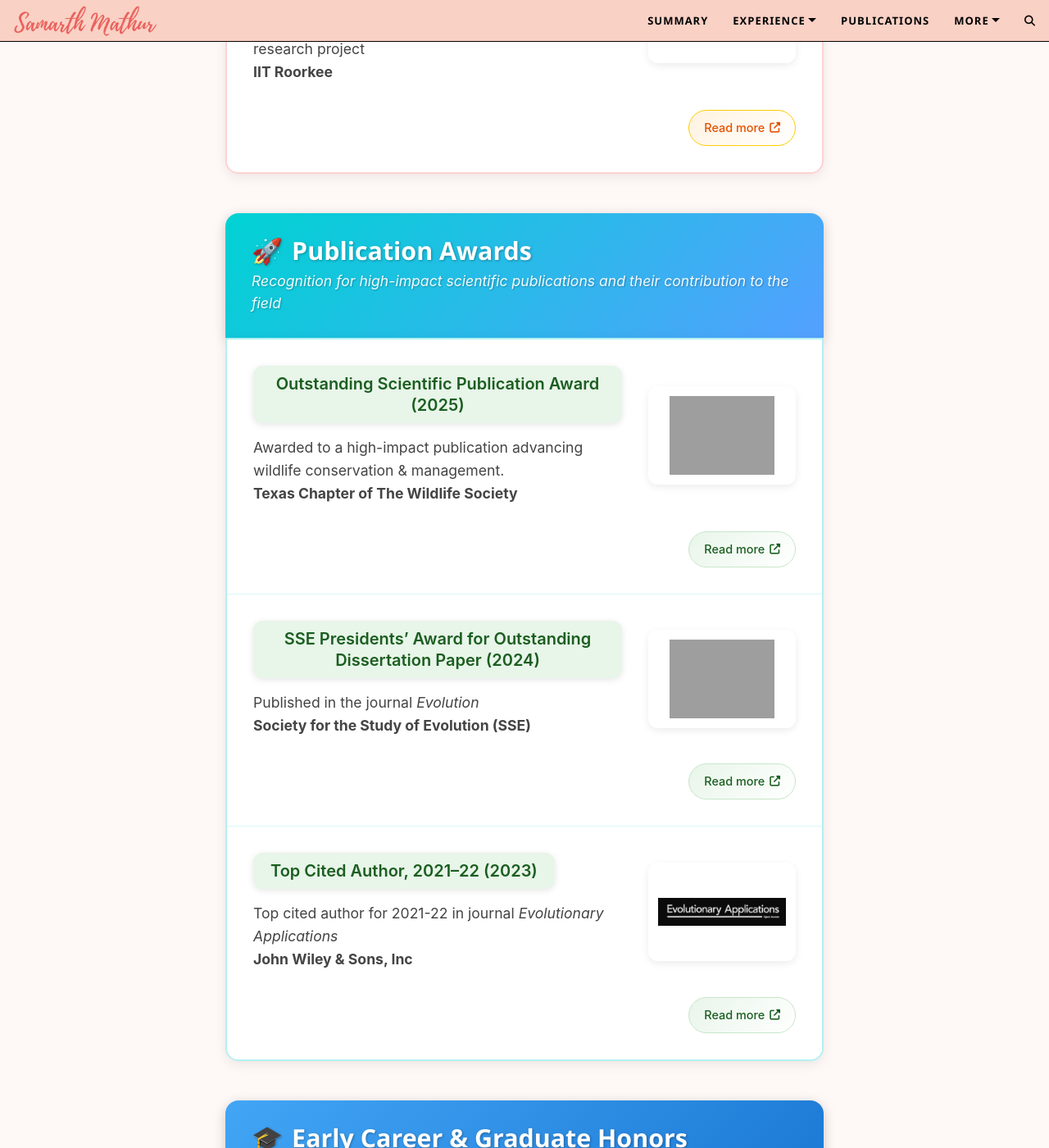
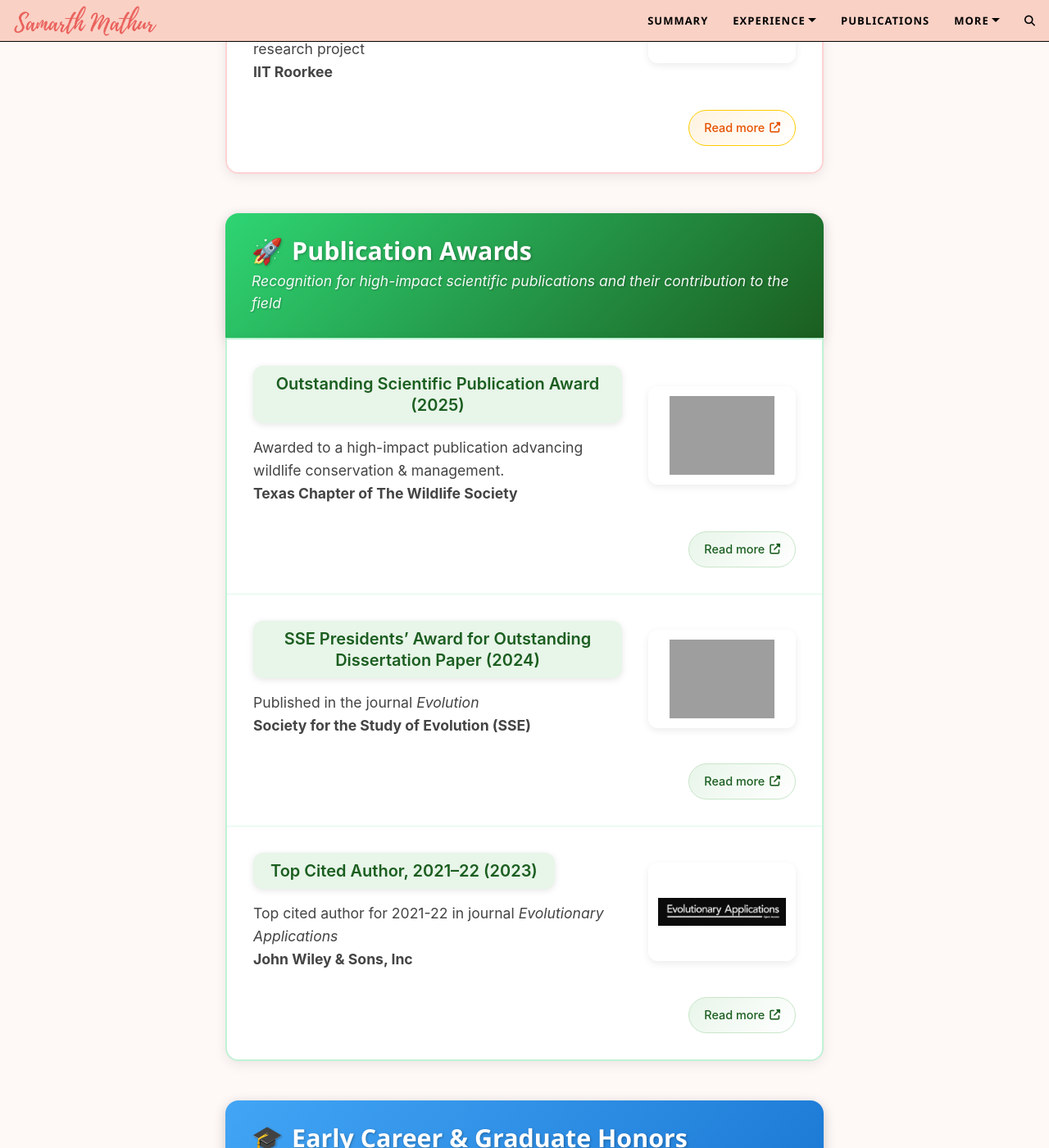
Before and after one commit to samarth8392/samarth8392.github.io, a Jekyll site: the page built from awards.md, in a window 1280 px wide and 1400 px high, scrolled down 1718 px. Shown: the whole window at 82% size. Built offline with Jekyll 4.4.1, drawn with Linux system fonts in a browser that asks for light colours; comment, search, counter and statistics services are not loaded; grey boxes are pictures that could not be loaded.

Commit message:
style: change Publication Awards header to green to match badge accent
The header banner used a teal-to-blue gradient while the badges inside
used green (#1b5e20); switch the gradient and border variables to the
green already defined for this category's hover state so the header
matches the content.

```diff
--- a/assets/css/awards.css
+++ b/assets/css/awards.css
@@ -314,12 +314,12 @@
 
 /* Publication Category */
 .category-header.publication {
-  background: linear-gradient(135deg, #00d2d3, #54a0ff);
+  background: linear-gradient(135deg, #2ed573, #1b5e20);
 }
 
 .category-badges.publication {
-  --category-border: rgba(0, 210, 211, 0.3);
-  --category-light-border: rgba(0, 210, 211, 0.15);
+  --category-border: rgba(46, 213, 115, 0.3);
+  --category-light-border: rgba(46, 213, 115, 0.15);
   --category-hover-bg: rgba(46, 213, 115, 0.03);
   --org-background: linear-gradient(135deg, #e8f5e9, #f1f8e9);
   --org-accent-color: #1b5e20;
```
